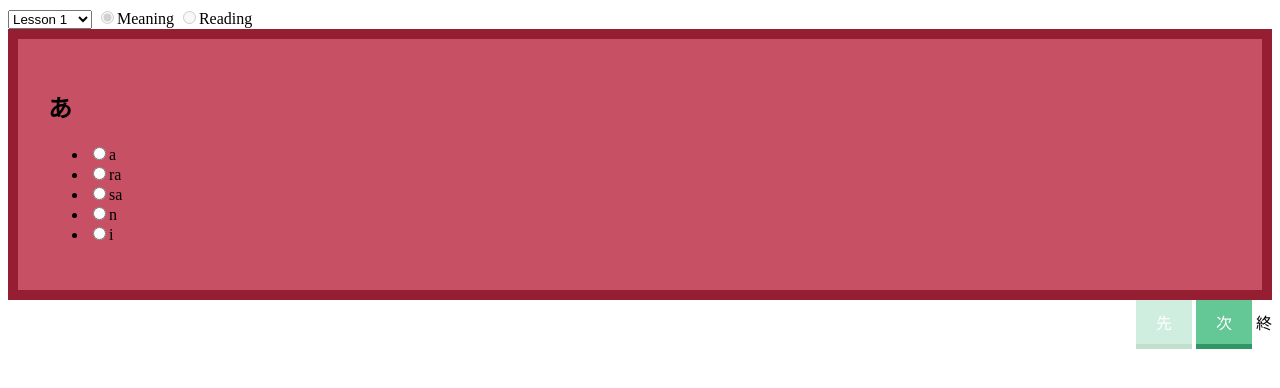
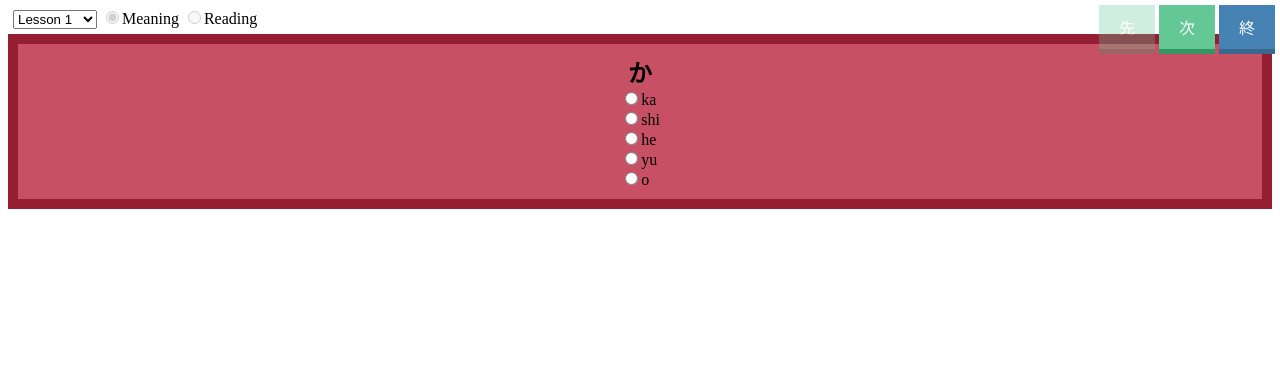
Before and after one commit to nhenninger/BrowserAddons, a browser extension: page GenkiShiken/Firefox/data/genkishiken.html in a window 1280 px wide. Both pictures are taken after a click on the element "Previous Question". Drawn offline with Linux system fonts and the light colour scheme; files whose address does not match are found by name.

Commit message:
Functionality complete.  Reasonably clean layout.

```diff
--- a/GenkiShiken/Firefox/data/genkishiken.css
+++ b/GenkiShiken/Firefox/data/genkishiken.css
@@ -1,11 +1,9 @@
-#slides h2 {
+#lesson_container {
+  margin: 5px;
+}
+#slides h1 {
   margin-bottom:10px;
   font-weight: 700;
-}
-/*=Slides
------------------------------------------------ */
-#slides {
-
 }
 #exam_container {
   overflow: hidden;
@@ -14,47 +12,67 @@
 #exam_container:last-child {
   margin-bottom:0;
 }
-.slides_div {
-    visibility: hidden;
-}
-.slide {
-    float:left;
-    padding:30px;
-    border:solid 10px rgb(150,30,50);
-    background-color:rgb(200,80,100);
-}
-.slide h2,
-.slide p {
-    color:#fff;
-}
 /* prev next buttons */
 #navigation {
-    margin-bottom: 30px;
-    /*visibility: hidden;*/
+  position: absolute;
+  top: 0px;
+  right: 0px;
+  margin: 5px;
   text-align: right;
 }
-#prev_button,#next_button {
+#prev_button,#next_button,#finish_button {
   display:inline-block;
   background: rgb(100,200,150);
   color:#fff;
   padding:10px 20px;
-
   border-bottom:solid 5px rgb(50,150,100);
-
   cursor: pointer;
+}
+#finish_button {
+  background: rgb(70, 130, 180);
+  border-bottom:solid 5px rgb(56, 103, 143);
 }
 #prev_button:hover,
 #next_button:hover {
-    background: rgb(75,175,125);
+    background: rgb(50,150,100);
+}
+#finish_button:hover {
+  background: rgb(56, 103, 143);
 }
 #prev_button.disabled:hover,
-#next_button.disabled:hover {
+#next_button.disabled:hover,
+#finish_button.disabled:hover {
     background: rgb(100,200,150);
     cursor:  default;
+}
+#finish_button.disabled:hover {
+  background: rgb(70, 130, 180);
 }
 .disabled {
     opacity: 0.3;
 }
+.slides_div {
+  visibility: hidden;
+  position: relative;
+}
+.slide {
+  float:left;
+  padding:10px;
+  display: flex;
+  flex-direction: column;
+  align-items: baseline;
+  border:solid 10px rgb(150,30,50);
+  background-color:rgb(200,80,100);
+}
+.slide h1 {
+  margin: auto;
+}
+.slide label.block {
+  display: block;
+}
+.slide .questionChoices, #restartButton {
+  margin: auto;
+}
 *, *::before, *::after {
 	box-sizing: border-box;
 }
--- a/GenkiShiken/Firefox/data/genkishiken.html
+++ b/GenkiShiken/Firefox/data/genkishiken.html
@@ -14,14 +14,14 @@
       <label><input type="radio" name="lessonFocus" value="reading" />Reading</label>
     </section>
     <section id="exam_container">
-      <div id="slides_div">
-        <p>Loading...</p>
-      </div>
       <div id="navigation">
         <span id="prev_button" title="Previous Question">先</span>
         <span id="next_button" title="Next Question">次</span>
         <span id="finish_button" title="End Quiz">終</span>
       </div>
+      <div id="slides_container">
+        <p>Loading...</p>
+      </div>
     </section>
   </body>
 </html>
--- a/GenkiShiken/Firefox/data/genkishiken.js
+++ b/GenkiShiken/Firefox/data/genkishiken.js
@@ -1,5 +1,4 @@
 /*jshint esversion: 6 */
-var numCorrect = 0;
 var characterArray = [];
 var answerArray = [];
 const NUM_OF_LESSONS = 23;
@@ -15,14 +14,24 @@ function LessonException(message) {
 }
 
 function finalScore() {
+  var numCorrect = 0;
   for (var x = 0; x < characterArray.length; x++) {
     if ($("div#question" + x + " input[type=radio][name=question" + x + "]:checked").val() === answerArray[x]) {
       numCorrect++;
     }
   }
-  // TODO: wire a listener to when quiz is complete then populate resultDiv with score
   // TODO: Make the radio buttons pretty
-  console.log(numCorrect + " out of " + characterArray.length);
+  $("#resultH1").empty().append(numCorrect + " out of " + characterArray.length + ".");
+  $("#prev_button").addClass("disabled").off("click", recedeQuestion);
+  $("#next_button").addClass("disabled").off("click", advanceQuestion);
+  $("#finish_button").addClass("disabled").off("click", finalScore);
+  $("div.slide.active").removeClass("active");
+
+  var n = $("div.slide.last_question").index() + 1;
+  var slideLeft = "-" + n * 100 + "%";
+  $("#slides_container").animate({
+      marginLeft : slideLeft
+  },250);
 }
 
 // https://stackoverflow.com/questions/2450954/how-to-randomize-shuffle-a-javascript-array
@@ -43,11 +52,9 @@ function shuffle(arr){
 
 function createQuestionChoices(typeChoice, questionIndex, indices) {
   for (var k = 0; k < indices.length; k++) {
-    $("#question" + questionIndex + " .questionChoices")
+    $("div#question" + questionIndex + " .questionChoices")
       .append(
-        $("<li/>")
-          .append(
-            $("<label/>")
+        $("<label/>", {"class" : "block"})
           .append(
             $("<input/>", {
             "type" : "radio",
@@ -56,7 +63,6 @@ function createQuestionChoices(typeChoice, questionIndex, indices) {
             .bind("click", advanceQuestion)
           )
           .append(characterArray[indices[k]][typeChoice])
-          )
       );
   }
 }
@@ -84,12 +90,12 @@ function createQuestionText(index) {
   shuffle(choiceIndices);
   if (characterArray[0].kana) { // Syllabary
     $("input[type=radio][name=lessonFocus]").attr("disabled", true);
-    $("#question" + index + " h1").append(characterArray[index].kana);
+    $("div#question" + index + " h1").append(characterArray[index].kana);
     answerArray[index] = characterArray[index].pronunciation;
     createQuestionChoices("pronunciation", index, choiceIndices);
   } else if (characterArray[0].character) { // Kanji
     $("input[type=radio][name=lessonFocus]").attr("disabled", false);
-    $("#question" + index + " h1").append(characterArray[index].character);
+    $("div#question" + index + " h1").append(characterArray[index].character);
     if ($("input[type=radio][name=lessonFocus]:checked").val() === "meaning") {
       answerArray[index] = characterArray[index].meaning;
       createQuestionChoices("meaning", index, choiceIndices);
@@ -109,98 +115,89 @@ function createQuestionText(index) {
 
 // handle the next clicking functionality
 function advanceQuestion(){
-  var n = $(".slide.active").index() + 1;
+  var n = $("div.slide.active").index() + 1;
   var slideLeft = "-" + n * 100 + "%";
-  if (!$(".slide.active").hasClass("last")) {
-      $(".slide.active").removeClass("active").next(".slide").addClass("active");
-      $("#slides_div").animate({
+  if (!$("div.slide.active").hasClass("last_question")) {
+      $("div.slide.active").removeClass("active").next("div.slide").addClass("active");
+      $("#slides_container").animate({
           marginLeft : slideLeft
       },250);
-      if ($(".slide.active").hasClass("last")) {
+      if ($("div.slide.active").hasClass("last_question")) {
           $("#next_button").addClass("disabled");
-          // TODO: change next button to disable on final question and call finalScore()
-          // TODO: Wire finish_button to finalScore();
       }
   }
-  if ((!$(".slide.active").hasClass("first")) && $("#prev_button").hasClass("disabled")) {
+  if ((!$("div.slide.active").hasClass("first_question")) && $("#prev_button").hasClass("disabled")) {
       $("#prev_button").removeClass("disabled");
   }
 }
 
 // handle the prev clicking functionality
 function recedeQuestion(){
-  var n = $(".slide.active").index() - 1;
+  var n = $("div.slide.active").index() - 1;
   var slideRight = "-" + n * 100 + "%";
-  if (!$(".slide.active").hasClass("first")) {
-      $(".slide.active").removeClass("active").prev(".slide").addClass("active");
-      $("#slides_div").animate({
+  if (!$("div.slide.active").hasClass("first_question")) {
+      $("div.slide.active").removeClass("active").prev("div.slide").addClass("active");
+      $("#slides_container").animate({
           marginLeft : slideRight
       },250);
-      if ($(".slide.active").hasClass("first")) {
+      if ($("div.slide.active").hasClass("first_question")) {
           $("#prev_button").addClass("disabled");
       }
   }
-  if ((!$(".slide.active").hasClass("last")) && $("#next_button").hasClass("disabled")) {
+  if ((!$("div.slide.active").hasClass("last_question")) && $("#next_button").hasClass("disabled")) {
       $("#next_button").removeClass("disabled");
   }
 }
 
 // Based on http://callmenick.com/post/responsive-content-slider
 function contentSlide() {
-  var len = $(".slide").length;                // get number of slides
+  var len = $("div.slide").length;                // get number of slides
   // console.log("len is " + len + "\n");
   var slidesContainerWidth = len * 100 + "%";  // get width of the slide container
   var slideWidth = (100 / len) + "%";          // get width of the slides
 
   // Reset margins when changing quiz
-  $("#slides_div").animate({
+  $("#slides_container").animate({
       marginLeft : 0
-  },250);
-  $("#slides_div").animate({
+  },"slow");
+  $("#slides_container").animate({
       marginRight : 0
-  },250);
-
-  // Reset click listeners
-  $("#next_button").unbind("click");
-  $("#prev_button").unbind("click");
+  },"slow");
 
   // set slide container width
-  $("#slides_div").css({
+  $("#slides_container").css({
       width : slidesContainerWidth,
       visibility : "visible"
   });
   // set slide width
-  $(".slide").css({
+  $("div.slide").css({
       width : slideWidth
   });
 
   // add correct classes to first and last slide
-  $(".slide").first().addClass("first active");
-  console.log($(".slide").first().attr("id"));
-  $(".slide").last().addClass("last");
+  $("div.slide").first().addClass("first_question active");
+  $("div.slide").last().prev().addClass("last_question");
 
-  // initially disable the previous arrow cuz [sic] we start on the first slide
-  $("#prev_button").addClass("disabled");
-
-  $("#next_button").bind("click", advanceQuestion);
-  $("#prev_button").bind("click", recedeQuestion);
+  // Initialize navigation buttons
+  $("#prev_button").addClass("disabled").off().on("click", recedeQuestion);
+  $("#next_button").removeClass("disabled").off().on("click", advanceQuestion);
+  $("#finish_button").removeClass("disabled").off().on("click", finalScore);
 }
 
 /**
  *  Creates the basic question slides/divs and the results slide
  */
 function createSlides() {
-  numCorrect = 0;
-  var slides = $("#slides_div");
+  var slides = $("#slides_container");
   slides.empty();
-  // shuffle(characterArray);  TODO: uncomment...
+  shuffle(characterArray);
   for (var i = 0; i < characterArray.length; i++) {
     slides.append(
       $("<div/>", {"class": "slide", "id": "question" + i})
         .append(
           $("<h1/>", {"class": "questionChar"})
         ).append(
-          $("<ul>", {"class": "questionChoices"})
+          $("<div/>", {"class": "questionChoices"})
         )
     );
     createQuestionText(i);
@@ -210,7 +207,7 @@ function createSlides() {
       .append(
         $("<h1/>", {"class": "questionChar", "id": "resultH1"})
       ).append(
-        $("<input/>", {"type": "button", "value": "再", "id": "restartButton"})
+        $("<input/>", {"type": "button", "value": "再", "id": "restartButton", "title": "Restart Quiz"})
           .click(createSlides)
       )
   );
```
Lines whose indentation alone changed are shown as unchanged.
